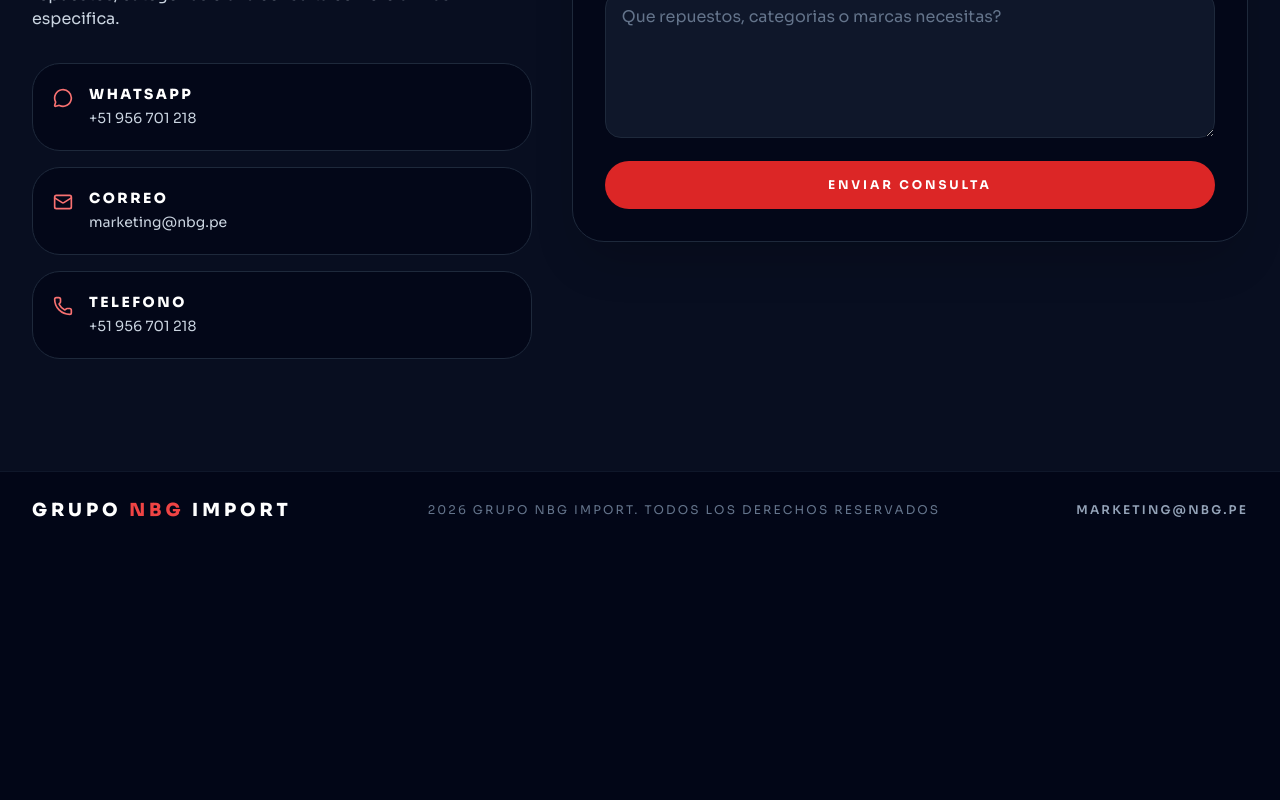
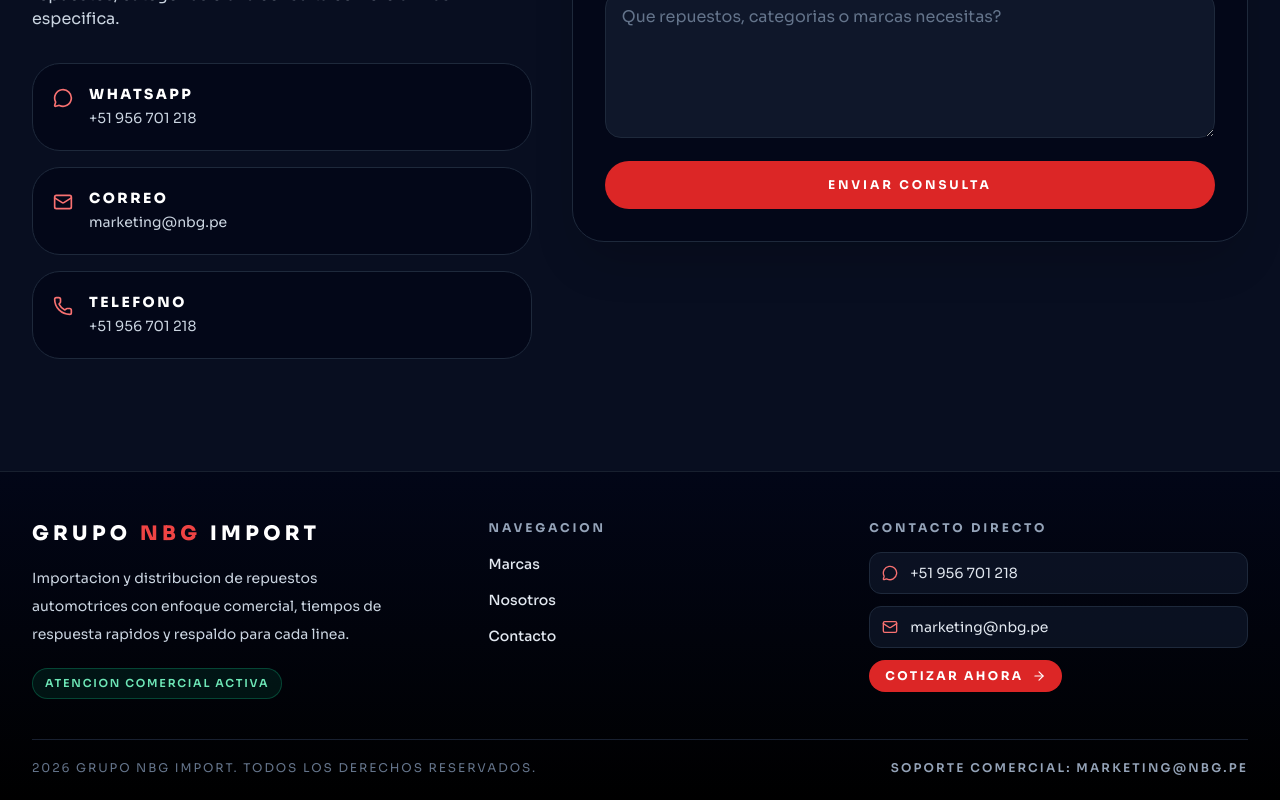
Before and after one commit to ZarRubio/gruponbgimport, a React (Vite) app: page / in a window 1280 px wide. Shown: the part 3347-4147 px from the top of the page. Before the commit the page ends 3895 px from the top, so only its background shows below. Built offline with nearby package versions, Linux system fonts and the light colour scheme.

Commit message:
feat: improve footer UX and conversion

```diff
--- a/src/App.jsx
+++ b/src/App.jsx
@@ -262,6 +262,7 @@ function BrandCard({ brand, delay, onPendingClick }) {
 }
 
 export default function App() {
+  const currentYear = new Date().getFullYear();
   const [mobileOpen, setMobileOpen] = useState(false);
   const [scrolled, setScrolled] = useState(false);
   const [submitted, setSubmitted] = useState(false);
@@ -941,19 +942,85 @@ export default function App() {
         )}
       </AnimatePresence>
 
-      <footer className="border-t border-slate-900 bg-slate-950">
-        <div className="mx-auto flex max-w-7xl flex-col items-center justify-between gap-4 px-4 py-6 text-center sm:px-6 md:flex-row md:text-left lg:px-8">
-          <div className="text-lg font-black uppercase tracking-[0.22em] text-white">
+      <footer className="border-t border-slate-800/80 bg-gradient-to-b from-slate-950 to-black">
+        <div className="mx-auto max-w-7xl px-4 pb-6 pt-12 sm:px-6 lg:px-8">
+          <div className="grid gap-10 border-b border-slate-800/80 pb-10 md:grid-cols-[1.1fr_0.9fr_1fr]">
+            <div>
+              <div className="text-xl font-black uppercase tracking-[0.22em] text-white">
                 Grupo <span className="text-red-500">NBG</span> Import
               </div>
-          <p className="text-xs uppercase tracking-[0.18em] text-slate-500">2026 Grupo NBG Import. Todos los derechos reservados</p>
+              <p className="mt-4 max-w-sm text-sm leading-7 text-slate-300">
+                Importacion y distribucion de repuestos automotrices con enfoque comercial, tiempos de respuesta rapidos y respaldo para cada linea.
+              </p>
+              <div className="mt-5 inline-flex items-center rounded-full border border-emerald-500/30 bg-emerald-500/10 px-3 py-1.5 text-[11px] font-semibold uppercase tracking-[0.16em] text-emerald-300">
+                Atencion comercial activa
+              </div>
+            </div>
+
+            <div>
+              <h4 className="text-xs font-bold uppercase tracking-[0.24em] text-slate-400">Navegacion</h4>
+              <ul className="mt-4 space-y-3">
+                {NAV_ITEMS.map((item) => (
+                  <li key={`footer-${item.href}`}>
+                    <a
+                      href={item.href}
+                      onClick={() => trackEvent('nav_click', { target: item.href, location: 'footer' })}
+                      className="text-sm font-medium text-slate-200 transition hover:text-red-300"
+                    >
+                      {item.label}
+                    </a>
+                  </li>
+                ))}
+              </ul>
+            </div>
+
+            <div>
+              <h4 className="text-xs font-bold uppercase tracking-[0.24em] text-slate-400">Contacto directo</h4>
+              <div className="mt-4 space-y-3">
+                <a
+                  href="https://wa.me/51956701218"
+                  target="_blank"
+                  rel="noreferrer"
+                  onClick={() => trackEvent('contact_click', { channel: 'footer_whatsapp' })}
+                  className="flex items-center gap-3 rounded-xl border border-slate-800 bg-slate-900/70 px-3 py-2.5 text-sm text-slate-200 transition hover:border-red-500/40 hover:text-red-300"
+                >
+                  <MessageCircle className="h-4 w-4 text-red-400" />
+                  <span>+51 956 701 218</span>
+                </a>
+
                 <a
                   href="mailto:marketing@nbg.pe"
                   onClick={() => trackEvent('contact_click', { channel: 'footer_email' })}
+                  className="flex items-center gap-3 rounded-xl border border-slate-800 bg-slate-900/70 px-3 py-2.5 text-sm text-slate-200 transition hover:border-red-500/40 hover:text-red-300"
+                >
+                  <Mail className="h-4 w-4 text-red-400" />
+                  <span>marketing@nbg.pe</span>
+                </a>
+
+                <a
+                  href="#contacto"
+                  onClick={() => trackEvent('cta_click', { cta: 'footer_cotizar' })}
+                  className="inline-flex items-center gap-2 rounded-full bg-red-600 px-4 py-2 text-xs font-bold uppercase tracking-[0.2em] text-white transition hover:bg-red-500"
+                >
+                  Cotizar ahora
+                  <ArrowRight className="h-3.5 w-3.5" />
+                </a>
+              </div>
+            </div>
+          </div>
+
+          <div className="mt-5 flex flex-col gap-3 text-center sm:flex-row sm:items-center sm:justify-between sm:text-left">
+            <p className="text-xs uppercase tracking-[0.16em] text-slate-500">
+              {currentYear} Grupo NBG Import. Todos los derechos reservados.
+            </p>
+            <a
+              href="mailto:marketing@nbg.pe"
+              onClick={() => trackEvent('contact_click', { channel: 'footer_email_legal' })}
               className="text-xs font-semibold uppercase tracking-[0.18em] text-slate-400 transition hover:text-red-400"
             >
-            marketing@nbg.pe
+              Soporte comercial: marketing@nbg.pe
             </a>
+          </div>
         </div>
       </footer>
 
```
Lines whose indentation alone changed are shown as unchanged.
